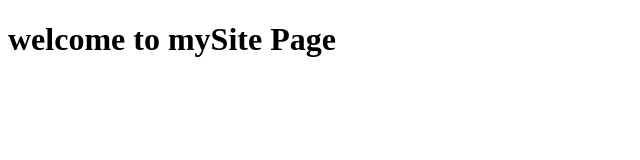
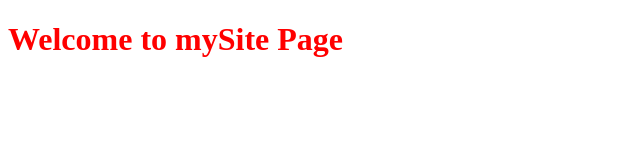
Before and after one commit to yaroweb/yaroweb.github.io, a plain HTML site: page index.html in a window 1280 px wide. Shown: the whole page, without its empty margins (0-640 px from the left). Drawn offline with Linux system fonts and the light colour scheme.

Commit message:
update title

```diff
--- a/index.html
+++ b/index.html
@@ -2,9 +2,16 @@
 <html>
 <head>
     <title>mySite</title>
+    <style>
+        h1 {
+            color: red;
+        }
+
+    </style>
 </head>
 
 <body>
-    <h1> welcome to mySite Page</h1>
+    <h1> Welcome to mySite Page</h1>
 </body>
+
 </html>
```
